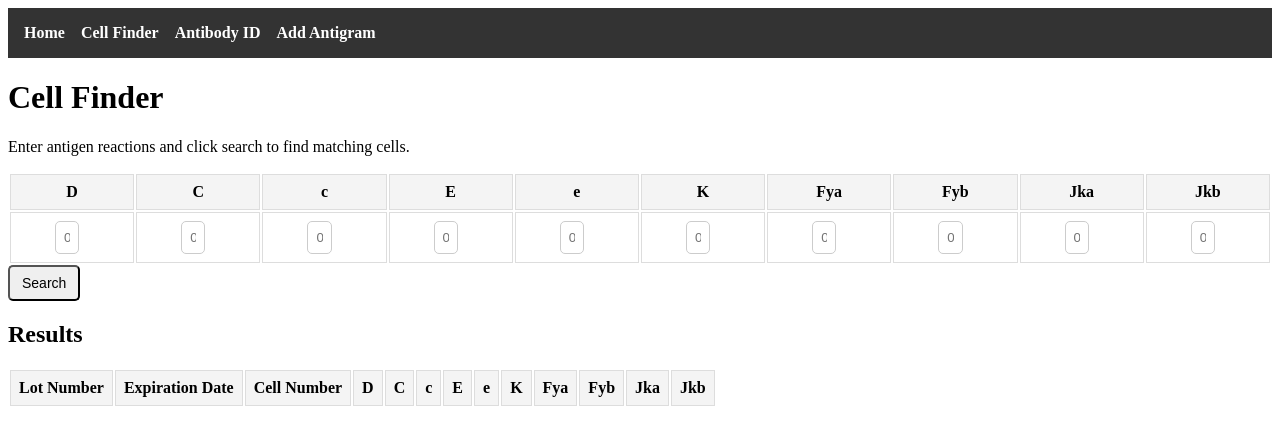
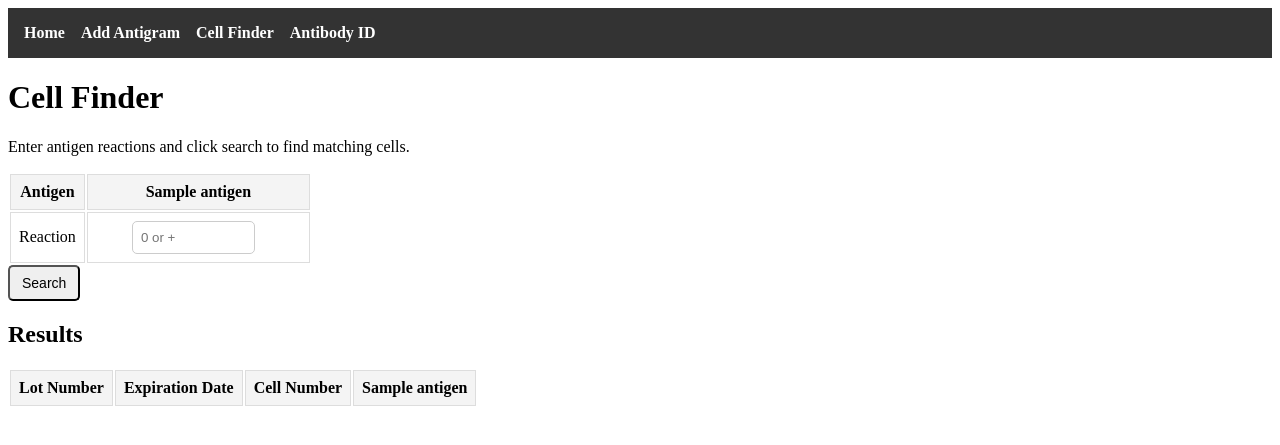
Before and after one commit to blackowe/bb_app, a Flask app: template templates/cell_finder.html in a window 1280 px wide. Shown: the top 445 px of the page. Run offline with Flask 3, Linux system fonts and the light colour scheme; the template is opened without the code that fills it: most values are stand-ins (such as "Sample title", 1, 10 or a date in 2020); lists and menus that the app fills with data are empty.

Commit message:
Updated cell finder

```diff
--- a/routes/antibody_id.py
+++ b/routes/antibody_id.py
@@ -117,8 +117,6 @@ def register_antibody_id_routes(app, db_session):
                         "patient_rxn": reaction.patient_rxn,
                     })
 
-            print("Antigen Presence Map:", antigen_presence_map)  # Debugging log
-
             # Process each antigen
             for antigen, details in antigen_presence_map.items():
                 is_match = True  # Assume it is a match until proven otherwise
--- a/routes/cell_finder.py
+++ b/routes/cell_finder.py
@@ -1,19 +1,30 @@
 from flask import request, jsonify, render_template
 from models import Antigram, Cell, Reaction, AntigramTemplate
-from sqlalchemy import and_, func
+from sqlalchemy import and_, func, distinct
 
 def register_cell_finder_routes(app, db_session):
 
-    @app.route("/cell_finder", methods=["POST", "GET"])
+
+    from flask import request, jsonify, render_template
+from models import Antigram, Cell, Reaction, AntigramTemplate
+from sqlalchemy import distinct
+
+def register_cell_finder_routes(app, db_session):
+
+    @app.route("/cell_finder", methods=["GET", "POST"])
     def cell_finder():
-        if request.method == "GET":
-            return render_template("cell_finder.html")
+        try:
+            # ✅ Fetch all distinct antigens in both GET and POST requests
+            all_antigens = db_session.query(distinct(Reaction.antigen)).order_by(Reaction.antigen).all()
+            antigen_list = [antigen[0] for antigen in all_antigens]  # Extract as list
 
-        if request.method == "POST":
-            if request.content_type != "application/json":
-                return jsonify({"error": "Unsupported Media Type: Content-Type must be 'application/json'"}), 415
+            if request.method == "GET":
+                return render_template("cell_finder.html", antigens=antigen_list)
 
-            try:
+            elif request.method == "POST":
+                if request.content_type != "application/json":
+                    return jsonify({"error": "Unsupported Media Type: Content-Type must be 'application/json'"}), 415
+
                 antigen_profile = request.json.get("antigenProfile", {})
                 print("Received Antigen Profile:", antigen_profile)
 
@@ -47,6 +58,11 @@ def register_cell_finder_routes(app, db_session):
                     template_name = template.name if template else "Unknown Template"
 
                     reactions = db_session.query(Reaction).filter_by(cell_id=cell.id).all()
+
+                    # ✅ Ensure reactions are sorted in the same order as `antigen_list`
+                    reaction_dict = {reaction.antigen: reaction.reaction_value for reaction in reactions}
+                    ordered_reactions = {antigen: reaction_dict.get(antigen, "-") for antigen in antigen_list}
+
                     results.append({
                         "antigram": {
                             "id": antigram.id,
@@ -56,13 +72,24 @@ def register_cell_finder_routes(app, db_session):
                         },
                         "cell": {
                             "cell_number": cell.cell_number,
-                            "reactions": {reaction.antigen: reaction.reaction_value for reaction in reactions}
+                            "reactions": ordered_reactions  # ✅ Now reactions match antigen order
                         }
                     })
 
-                print("Returning Results:", results)
                 return jsonify(results), 200
 
-            except Exception as e:
-                print("Error in Cell Finder Backend:", str(e))
-                return jsonify({"error": str(e)}), 500
+        except Exception as e:
+            print("Error in Cell Finder Backend:", str(e))
+            return jsonify({"error": str(e)}), 500
+
+
+    @app.route("/api/antigens", methods=["GET"])
+    def get_all_antigens():
+        """Fetch all distinct antigens from the database."""
+        try:
+            distinct_antigens = db_session.query(Reaction.antigen).distinct().all()
+            antigen_list = [antigen[0] for antigen in distinct_antigens]
+
+            return jsonify({"antigens": antigen_list}), 200
+        except Exception as e:
+            return jsonify({"error": str(e)}), 500
--- a/static/js/cell_finder.js
+++ b/static/js/cell_finder.js
@@ -1,3 +1,47 @@
+document.addEventListener("DOMContentLoaded", async function () {
+    try {
+        // Fetch antigen names from the API
+        const response = await fetch("/api/antigens");
+        if (!response.ok) {
+            throw new Error("Failed to fetch antigen list.");
+        }
+
+        const data = await response.json();
+        const antigens = data.antigens;
+
+        // ✅ Populate the antigen input form dynamically
+        const antigenHeaderRow = document.getElementById("antigen-header-row");
+        const antigenInputRow = document.getElementById("antigen-input-row");
+
+        antigenHeaderRow.innerHTML = "";  // Clear existing headers
+        antigenInputRow.innerHTML = "";   // Clear existing inputs
+
+        antigens.forEach(antigen => {
+            antigenHeaderRow.innerHTML += `<th>${antigen}</th>`;
+            antigenInputRow.innerHTML += `<td><input type="text" name="${antigen}" maxlength="1" placeholder="0 or +"></td>`;
+        });
+
+        // ✅ Populate the results table dynamically
+        const resultsHeaderRow = document.getElementById("results-header-row");
+        resultsHeaderRow.innerHTML = `
+            <th>Lot Number</th>
+            <th>Expiration Date</th>
+            <th>Cell Number</th>
+        `; // Keep fixed columns
+
+        antigens.forEach(antigen => {
+            resultsHeaderRow.innerHTML += `<th>${antigen}</th>`;
+        });
+
+        // ✅ Store antigen order in global variable for consistent reference
+        window.antigenHeaders = antigens;
+
+    } catch (error) {
+        console.error("Error loading antigens:", error);
+    }
+});
+
+// ✅ Handle form submission and search for matching cells
 document.getElementById("cell-finder-form").addEventListener("submit", async function (event) {
     event.preventDefault();
 
@@ -10,7 +54,7 @@ document.getElementById("cell-finder-form").addEventListener("submit", async fun
     }
 
     try {
-      const response = await fetch("/cell_finder", {
+        const response = await fetch("/cell_finder", {  // ✅ Matches Flask route
             method: "POST",
             headers: { "Content-Type": "application/json" },
             body: JSON.stringify({ antigenProfile }),
@@ -24,7 +68,10 @@ document.getElementById("cell-finder-form").addEventListener("submit", async fun
         const results = await response.json();
         console.log("API Response:", results);
 
-      // Populate results table
+        // ✅ Ensure antigen headers are correctly mapped (avoid inconsistencies)
+        const antigenHeaders = window.antigenHeaders || [];
+
+        // ✅ Populate results table
         const resultsBody = document.getElementById("results-body");
         resultsBody.innerHTML = ""; // Clear previous results
 
@@ -32,14 +79,14 @@ document.getElementById("cell-finder-form").addEventListener("submit", async fun
             results.forEach(result => {
                 const row = document.createElement("tr");
 
-              // Create table cells dynamically
                 row.innerHTML = `
                     <td>${result.antigram.lot_number}</td>
                     <td>${result.antigram.expiration_date}</td>
                     <td>${result.cell.cell_number}</td>
-                  ${["D", "C", "c", "E", "e", "K", "Fya", "Fyb", "Jka", "Jkb"]
-                      .map(antigen => `<td>${result.cell.reactions[antigen] || "-"}</td>`)
-                      .join("")}
+                    ${antigenHeaders.map(antigen => {
+                        let reaction = result.cell.reactions[antigen]; // Fetch reaction
+                        return `<td>${reaction !== undefined ? reaction : "-"}</td>`; // Ensure it shows correct values
+                    }).join("")}
                 `;
                 resultsBody.appendChild(row);
             });
--- a/templates/base.html
+++ b/templates/base.html
@@ -10,9 +10,9 @@
     <nav>
         <ul>
             <li><a href="/">Home</a></li>
+            <li><a href="/add_antigram">Add Antigram</a></li>
             <li><a href="/cell_finder">Cell Finder</a></li>
             <li><a href="/antibody_id">Antibody ID</a></li>
-            <li><a href="/add_antigram">Add Antigram</a></li>
         </ul>
     </nav>
     <main>
--- a/templates/cell_finder.html
+++ b/templates/cell_finder.html
@@ -9,15 +9,17 @@
     <form id="cell-finder-form">
         <table id="antigen-input-table" class="antigen-table">
             <thead>
-                <tr>
-                    {% for antigen in ["D", "C", "c", "E", "e", "K", "Fya", "Fyb", "Jka", "Jkb"] %}
+                <tr id="antigen-header-row">
+                    <th>Antigen</th>
+                    {% for antigen in antigens %}
                     <th>{{ antigen }}</th>
                     {% endfor %}
                 </tr>
             </thead>
             <tbody>
-                <tr>
-                    {% for antigen in ["D", "C", "c", "E", "e", "K", "Fya", "Fyb", "Jka", "Jkb"] %}
+                <tr id="antigen-input-row">
+                    <td>Reaction</td>
+                    {% for antigen in antigens %}
                     <td><input type="text" name="{{ antigen }}" maxlength="1" placeholder="0 or +"></td>
                     {% endfor %}
                 </tr>
@@ -32,11 +34,11 @@
   <h2>Results</h2>
   <table id="results-table" class="antigen-table">
       <thead>
-          <tr>
+          <tr id="results-header-row">
               <th>Lot Number</th>
               <th>Expiration Date</th>
               <th>Cell Number</th>
-              {% for antigen in ["D", "C", "c", "E", "e", "K", "Fya", "Fyb", "Jka", "Jkb"] %}
+              {% for antigen in antigens %}
               <th>{{ antigen }}</th>
               {% endfor %}
           </tr>
```
Also changed, not shown: routes/antigrams.py (+11 -1 lines), static/js/add_antigram.js (+39 -19 lines), templates/add_antigram.html (+10 -6 lines). Lines whose indentation alone changed are shown as unchanged.
